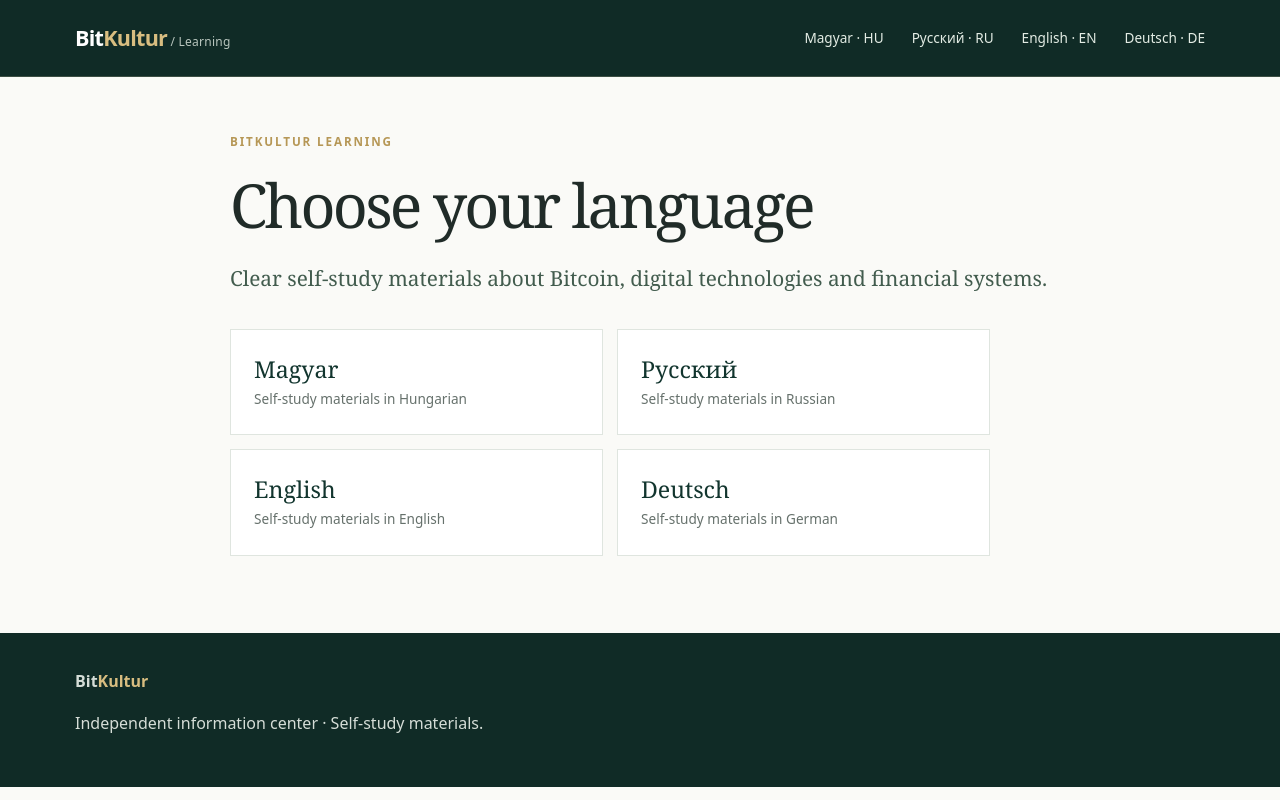
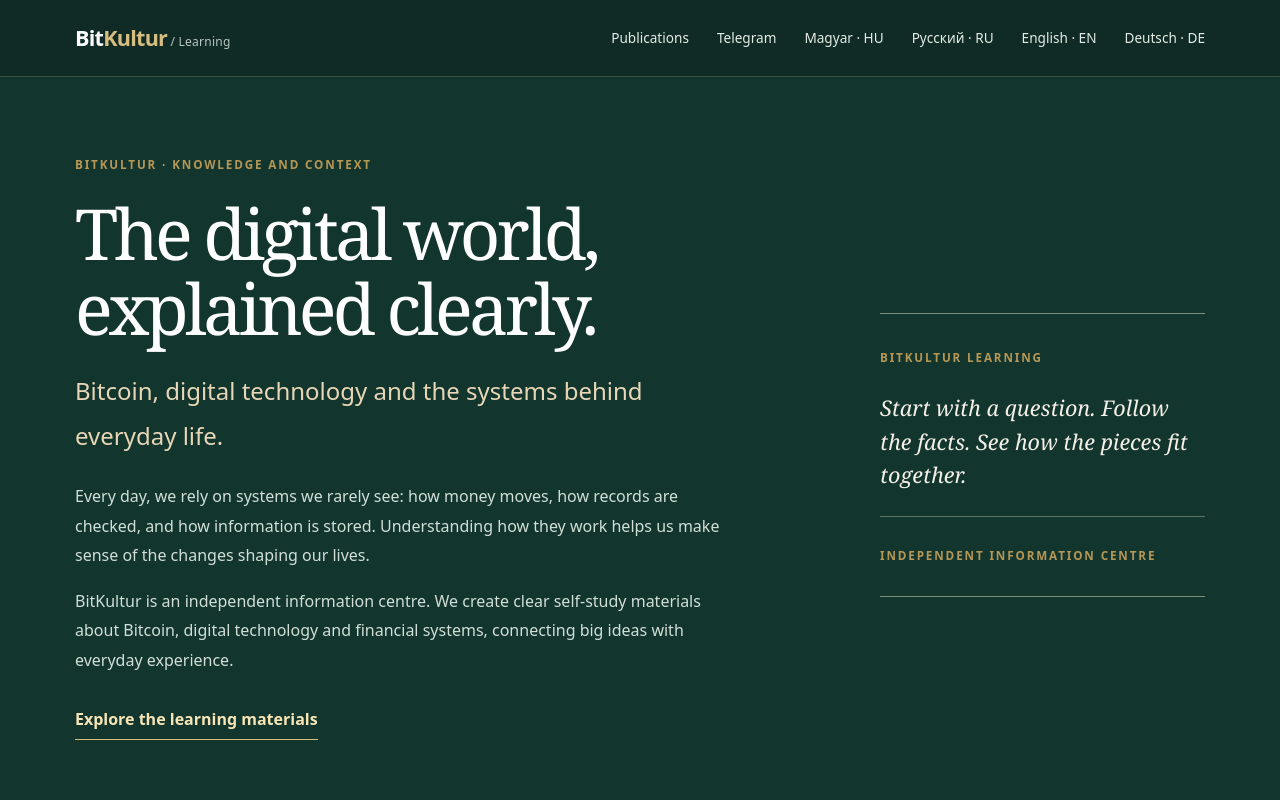
Before and after one commit to YKZKY/bitkultur-publish, a plain HTML site: page index.html in a window 1280 px wide. Shown: the top 800 px of the page. Drawn offline with Linux system fonts and the light colour scheme.

Commit message:
Make English the main BitKultur landing page

```diff
--- a/index.html
+++ b/index.html
@@ -1,6 +1,18 @@
 <!doctype html>
 <html lang="en"><head><meta charset="utf-8"><meta name="viewport" content="width=device-width, initial-scale=1">
-<title>BitKultur Learning · Choose a language</title><meta name="description" content="BitKultur Learning — clear self-study materials about Bitcoin, digital technologies and financial systems in four languages.">
+<title>BitKultur Learning · The digital world, explained</title><meta name="description" content="Clear self-study materials about Bitcoin, digital technology and the systems behind everyday life.">
 <link rel="canonical" href="https://lrn.bitcultur.com/"><link rel="stylesheet" href="/assets/style.css">
-<style>.language-picker{display:grid;grid-template-columns:repeat(2,minmax(0,1fr));gap:14px;max-width:760px;margin-top:32px}.language-picker a{display:block;padding:23px;background:#fff;border:1px solid var(--line);text-decoration:none}.language-picker a:hover{border-color:var(--gold)}.language-picker strong{display:block;font:normal 1.45rem Georgia,serif;color:var(--forest)}.language-picker span{font-size:.85rem;color:var(--muted)}@media(max-width:580px){.language-picker{grid-template-columns:1fr}}</style>
-<link rel="icon" href="/assets/bitkultur-favicon.svg?v=2" type="image/svg+xml"></head><body><a class="skip" href="#main">Skip to content</a><header class="site-head"><div class="wrap head-inner"><a href="/" class="brand">Bit<span>Kultur</span><small> / Learning</small></a><nav aria-label="Language selection"><a href="/hu/" lang="hu">Magyar · HU</a><a href="/ru/" lang="ru">Русский · RU</a><a href="/en/" lang="en" aria-current="page">English · EN</a><a href="/de/" lang="de">Deutsch · DE</a></nav></div></header><main class="wrap article" id="main"><div class="kicker">BitKultur Learning</div><h1>Choose your language</h1><p class="intro">Clear self-study materials about Bitcoin, digital technologies and financial systems.</p><nav class="language-picker" aria-label="Learning materials by language"><a href="/hu/" lang="hu"><strong>Magyar</strong><span>Self-study materials in Hungarian</span></a><a href="/ru/" lang="ru"><strong>Русский</strong><span>Self-study materials in Russian</span></a><a href="/en/" lang="en" aria-current="page"><strong>English</strong><span>Self-study materials in English</span></a><a href="/de/" lang="de"><strong>Deutsch</strong><span>Self-study materials in German</span></a></nav></main><footer><div class="wrap"><strong>Bit<span>Kultur</span></strong><p>Independent information center · Self-study materials.</p></div></footer></body></html>
+<link rel="icon" href="/assets/bitkultur-favicon.svg?v=2" type="image/svg+xml"></head><body>
+<a class="skip" href="#main">Skip to content</a>
+<header class="site-head"><div class="wrap head-inner"><a href="/" class="brand">Bit<span>Kultur</span><small> / Learning</small></a>
+<nav aria-label="Main navigation"><a href="#publications">Publications</a><a href="https://t.me/bitkultur_news" rel="noopener noreferrer">Telegram</a><a href="/hu/" lang="hu">Magyar · HU</a><a href="/ru/" lang="ru">Русский · RU</a><a href="/en/" lang="en">English · EN</a><a href="/de/" lang="de">Deutsch · DE</a></nav></div></header>
+<main id="main">
+<section class="hero"><div class="wrap hero-grid"><div><div class="kicker">BitKultur · Knowledge and context</div>
+<h1>The digital world, explained clearly.</h1><p class="hero-subtitle">Bitcoin, digital technology and the systems behind everyday life.</p>
+<p>Every day, we rely on systems we rarely see: how money moves, how records are checked, and how information is stored. Understanding how they work helps us make sense of the changes shaping our lives.</p>
+<p>BitKultur is an independent information centre. We create clear self-study materials about Bitcoin, digital technology and financial systems, connecting big ideas with everyday experience.</p>
+<p><a class="hero-link" href="#publications">Explore the learning materials</a></p></div>
+<aside class="hero-aside"><span class="eyebrow">BITKULTUR LEARNING</span><p>Start with a question. Follow the facts. See how the pieces fit together.</p><span class="hairline"></span><span class="eyebrow">INDEPENDENT INFORMATION CENTRE</span></aside></div></section>
+<div class="wrap editorial"><section class="section" id="publications"><p class="eyebrow">START HERE</p><h2>Bitcoin Basics · Part 3</h2><div class="cards"><article class="card"><div class="category">Bitcoin and monetary systems</div><h3><a href="/en/articles/bitcoin-network-funding/">Who funds the Bitcoin network as the block subsidy fades?</a></h3><p>Block subsidy, halvings and transaction fees: how miners earn revenue, and what we know about Bitcoin’s long-term security.</p><div class="date">27 November 2026 · 8-minute read</div></article></div></section>
+<aside class="callout"><strong>Read the featured article in your language</strong><p><a href="/hu/cikkek/bitcoin-halozat-finanszirozasa/" lang="hu">Magyar</a> · <a href="/ru/cikkek/finanszirovanie-seti-bitcoin/" lang="ru">Русский</a> · <a href="/en/articles/bitcoin-network-funding/" lang="en">English</a> · <a href="/de/artikel/bitcoin-netzwerk-finanzierung/" lang="de">Deutsch</a></p></aside></div></main>
+<footer><div class="wrap">BitKultur — an independent information centre. Self-study materials.<div class="footer-related"><span class="footer-related-label">Related websites</span><a href="https://landing.bitcultur.com">BitKultur</a><a href="https://market.etrstr.com">ETRSTR</a><a href="https://www.ballet.com/">Ballet</a></div></div></footer></body></html>
```
